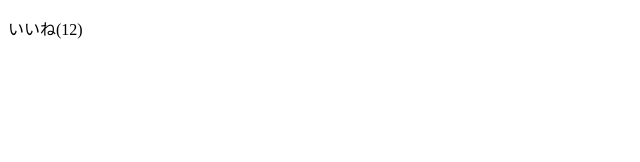
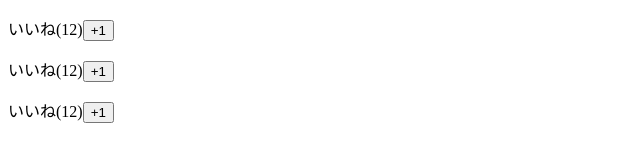
Before and after one commit to Kamezaki-jp/vue-practice, a plain HTML site: page section6/component.html in a window 1280 px wide. Shown: the whole page, without its empty margins (0-640 px from the left). Drawn offline with nearby package versions, Linux system fonts and the light colour scheme.

Commit message:
component practice

```diff
--- a/section6/component.html
+++ b/section6/component.html
@@ -9,6 +9,8 @@
 
   <div id="app">
     <my-component></my-component>
+    <my-component></my-component>
+    <my-component></my-component>
   </div>
 
   <script src="component.js"></script>
--- a/section6/component.js
+++ b/section6/component.js
@@ -7,7 +7,12 @@ Vue.component('my-component', {
       number: 12
     }
   },
-  template: '<p>いいね({{number}})</p>'
+  template: '<p>いいね({{number}})<button @click="increment">+1</button></p>',
+  methods: {
+    increment: function() {
+      this.number += 1;
+    }
+  }
 })
 
 new Vue({
```
